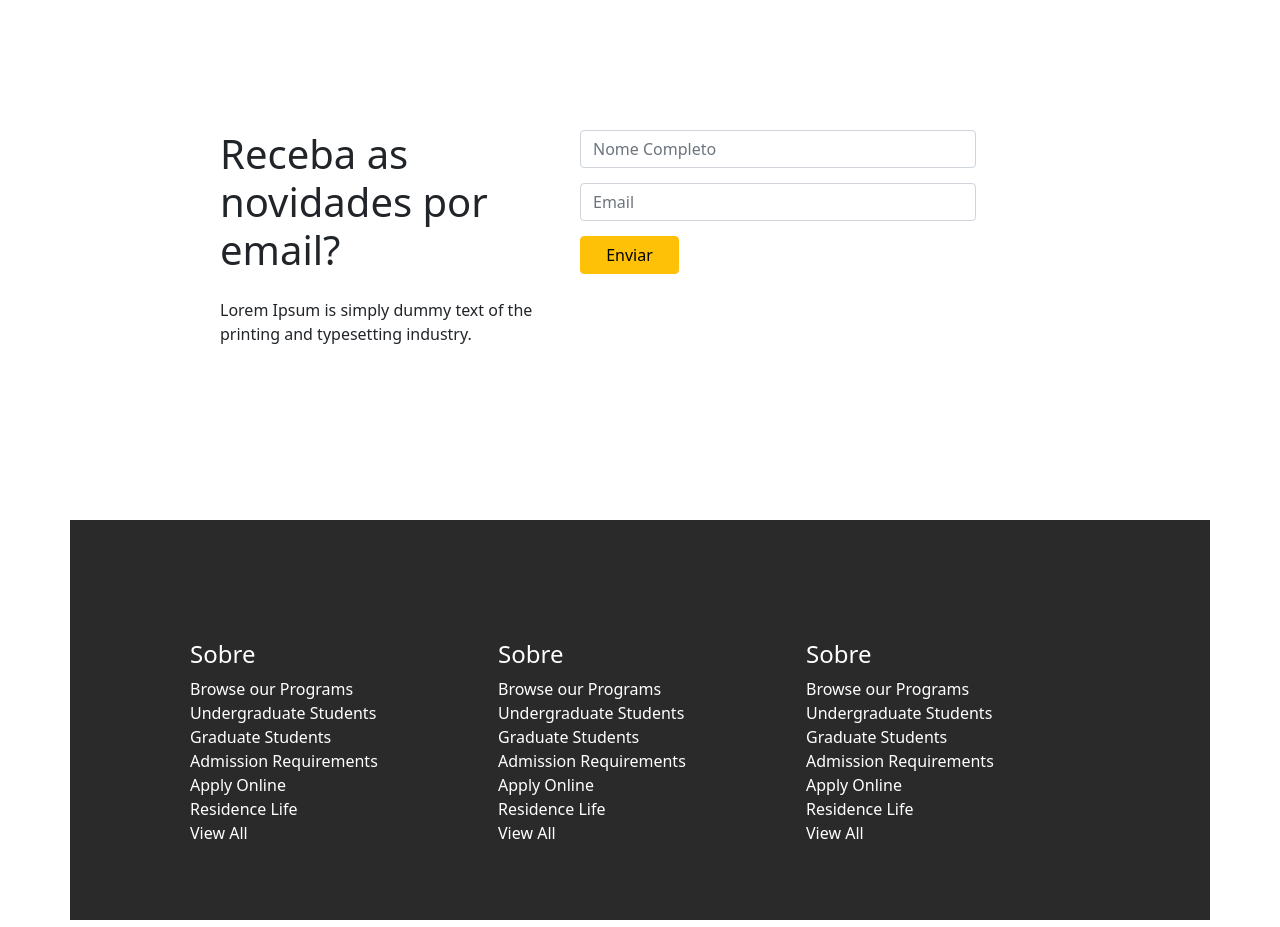
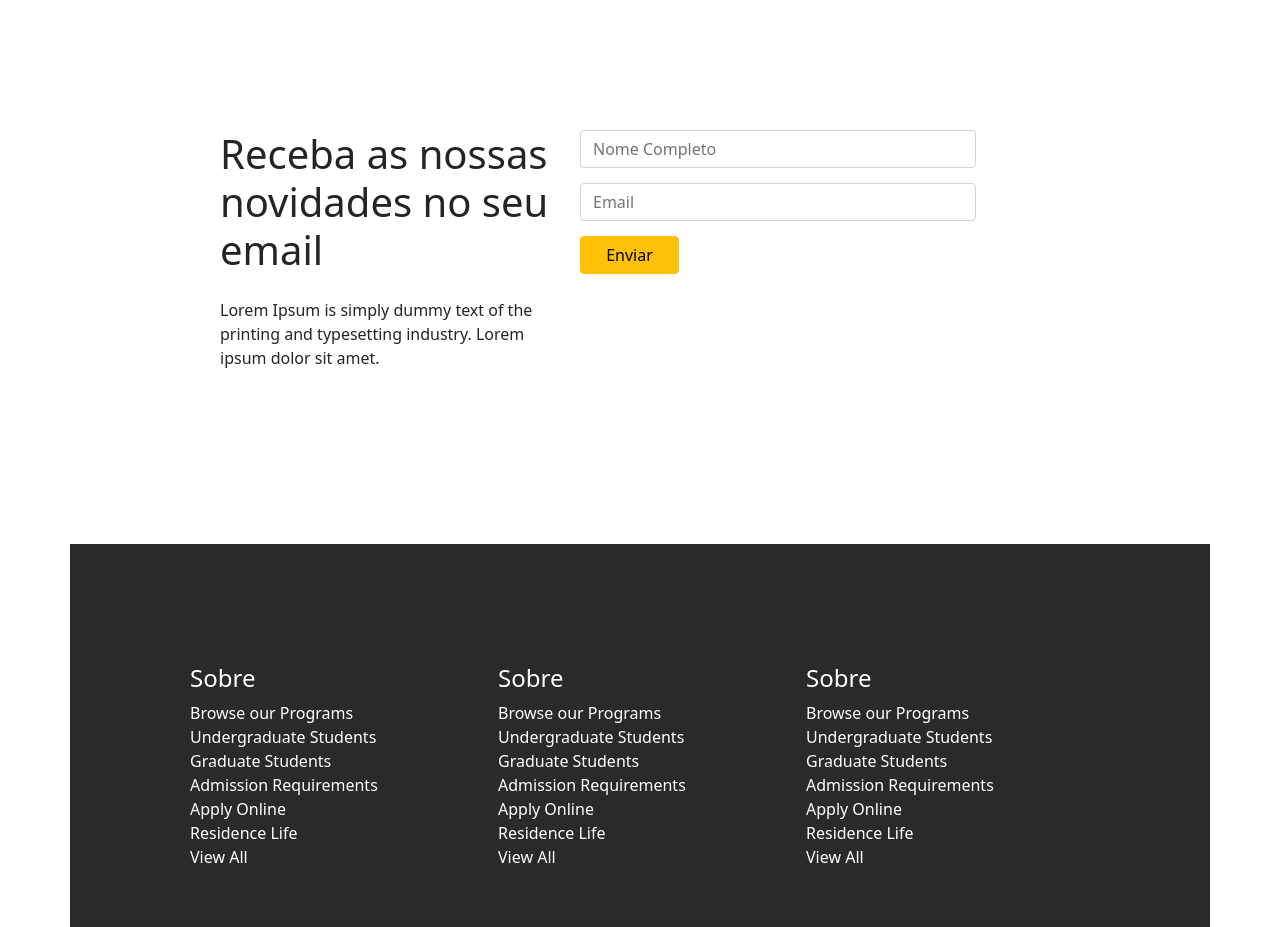
Before and after one commit to danielaraujo95/Transportadora, a plain HTML site: page index.html in a window 1280 px wide. Shown: the part 3220-4147 px from the top of the page. Drawn offline with nearby package versions, Linux system fonts and the light colour scheme.

Commit message:
Update index.html

```diff
--- a/index.html
+++ b/index.html
@@ -118,8 +118,8 @@
   <section class="container" id="sec5">
     <div class="row">
       <div class="col-md-5">
-        <h1>Receba as novidades por email?</h1><br>
-        <p>Lorem Ipsum is simply dummy text of the printing and typesetting industry.</p><br>
+        <h1>Receba as nossas novidades no seu email</h1><br>
+        <p>Lorem Ipsum is simply dummy text of the printing and typesetting industry. Lorem ipsum dolor sit amet.</p><br>
       </div>
       <form class="col-md-4" id="form1">
         <div>
```
